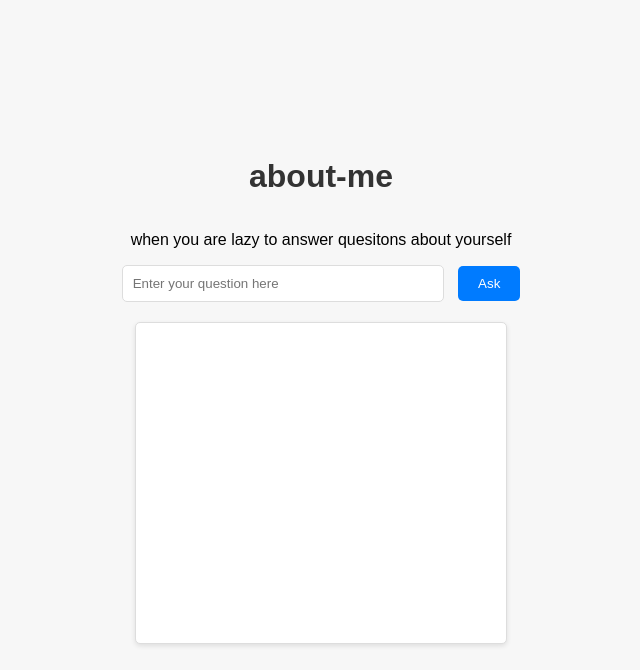
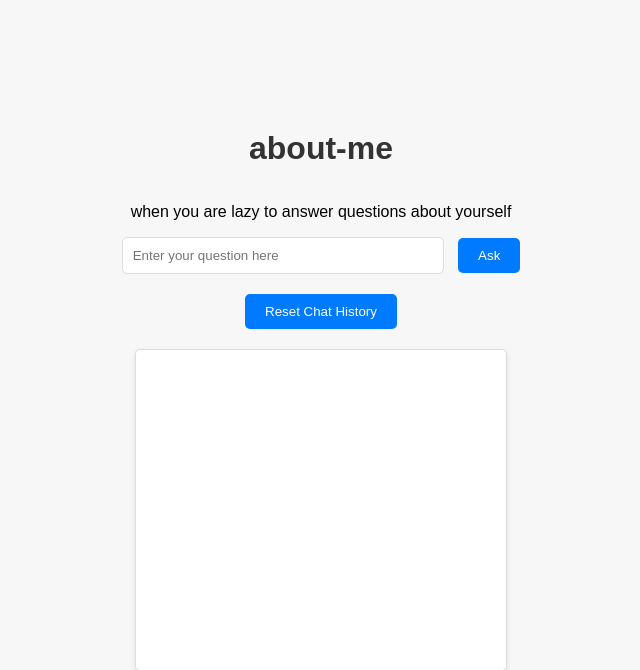
Before and after one commit to mbatacan/about-me, a Flask app: page / in a window 1280 px wide. Shown: the top 670 px of the page, without its empty margins (319-959 px from the left). Run offline with Flask 3, Linux system fonts and the light colour scheme; parts of the project's set-up code (start-up, migrations or seed data) failed here and were passed over.

Commit message:
add reset chat functionality

```diff
--- a/notebooks/app.py
+++ b/notebooks/app.py
@@ -1,4 +1,4 @@
-from flask import Flask, request, render_template, session
+from flask import Flask, request, render_template, session, redirect, url_for
 from flask_session import Session
 from src.query import AboutMeBot
 from src.db_connect import DBConnect
@@ -7,6 +7,7 @@
 
 app = Flask(__name__)
 app.config["SESSION_PERMANENT"] = False
+app.config['SECRET_KEY'] = f.SECRET_KEY
 app.config["SESSION_TYPE"] = "filesystem"
 Session(app)
 
@@ -14,9 +15,16 @@
 client = DBConnect(f.PINECONE_API_KEY)  # type: ignore
 index_name = "about-me"
 index = client.pc.Index(index_name)
+
 # todo implement adding new text through website
 vdb = ETL('../data/about_me.txt')
 qa = AboutMeBot(vdb.vec_store)
+
+
+@app.route('/reset')
+def reset_session():
+    session.clear()  # Clear the entire session
+    return redirect(url_for('home'))
 
 
 @app.route('/', methods=['GET', 'POST'])
--- a/notebooks/templates/index.html
+++ b/notebooks/templates/index.html
@@ -5,16 +5,21 @@
     <meta charset="UTF-8">
     <title>about-me</title>
     <link rel="stylesheet" href="{{ url_for('static', filename='style.css') }}">
-
 </head>
 
 <body>
     <h1>about-me</h1>
-    <p>when you are lazy to answer quesitons about yourself</p>
+    <p>when you are lazy to answer questions about yourself</p>
     <form action="/" method="post">
         <input type="text" name="query" placeholder="Enter your question here">
         <button type="submit">Ask</button>
     </form>
+
+    <!-- Add this form for the reset button -->
+    <form action="/reset" method="get">
+        <button type="submit">Reset Chat History</button>
+    </form>
+
     <div class="chat-history" id="chat-history">
         {% for chat in history %}
         <div class="message user-msg">
@@ -29,13 +34,12 @@
     </div>
 
     <script>
-        // When the page is fully loaded, scroll the chat-history div to the bottom
+
         window.onload = function () {
             var chatHistory = document.getElementById("chat-history");
             chatHistory.scrollTop = chatHistory.scrollHeight;
         };
     </script>
-
 </body>
 
 </html>
```
